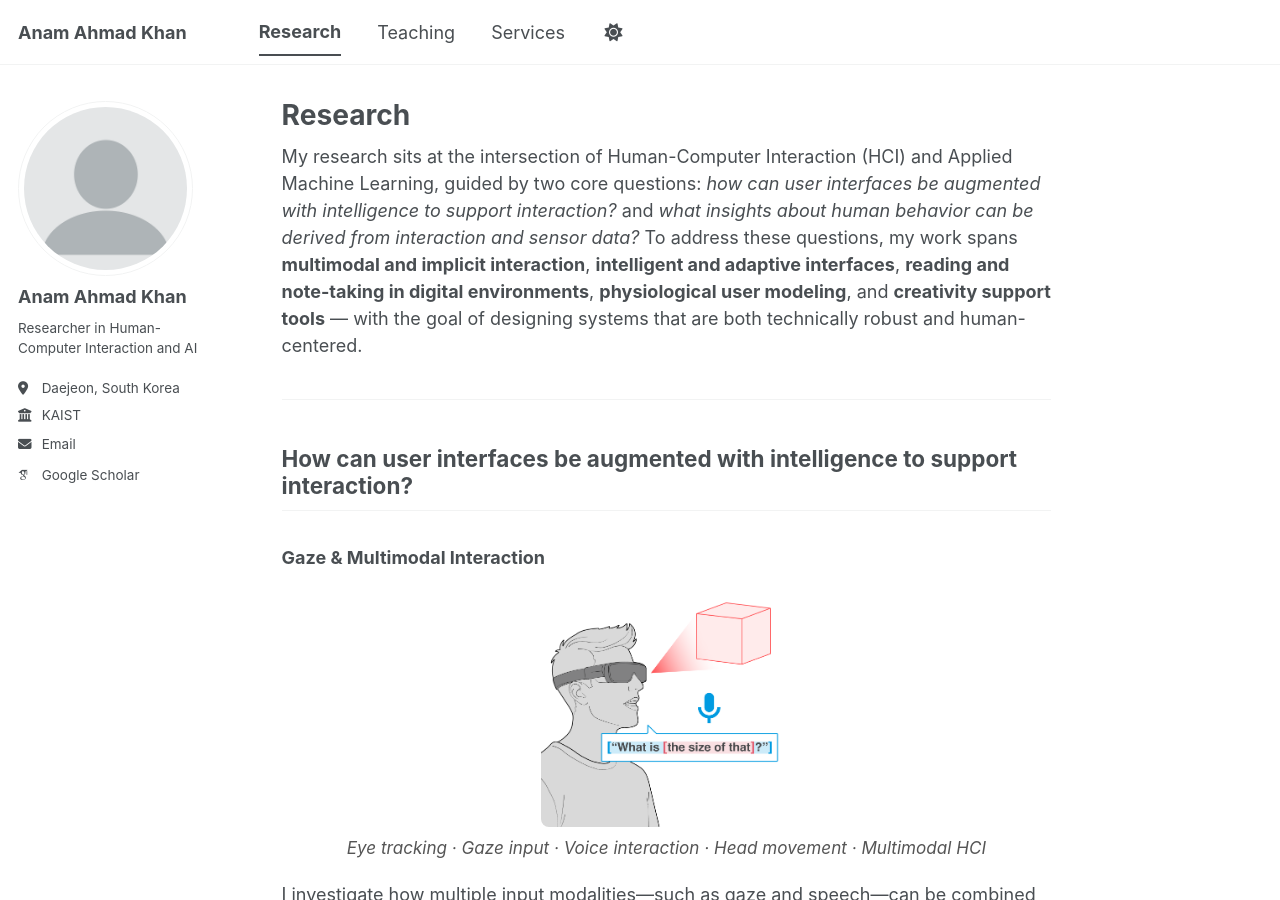
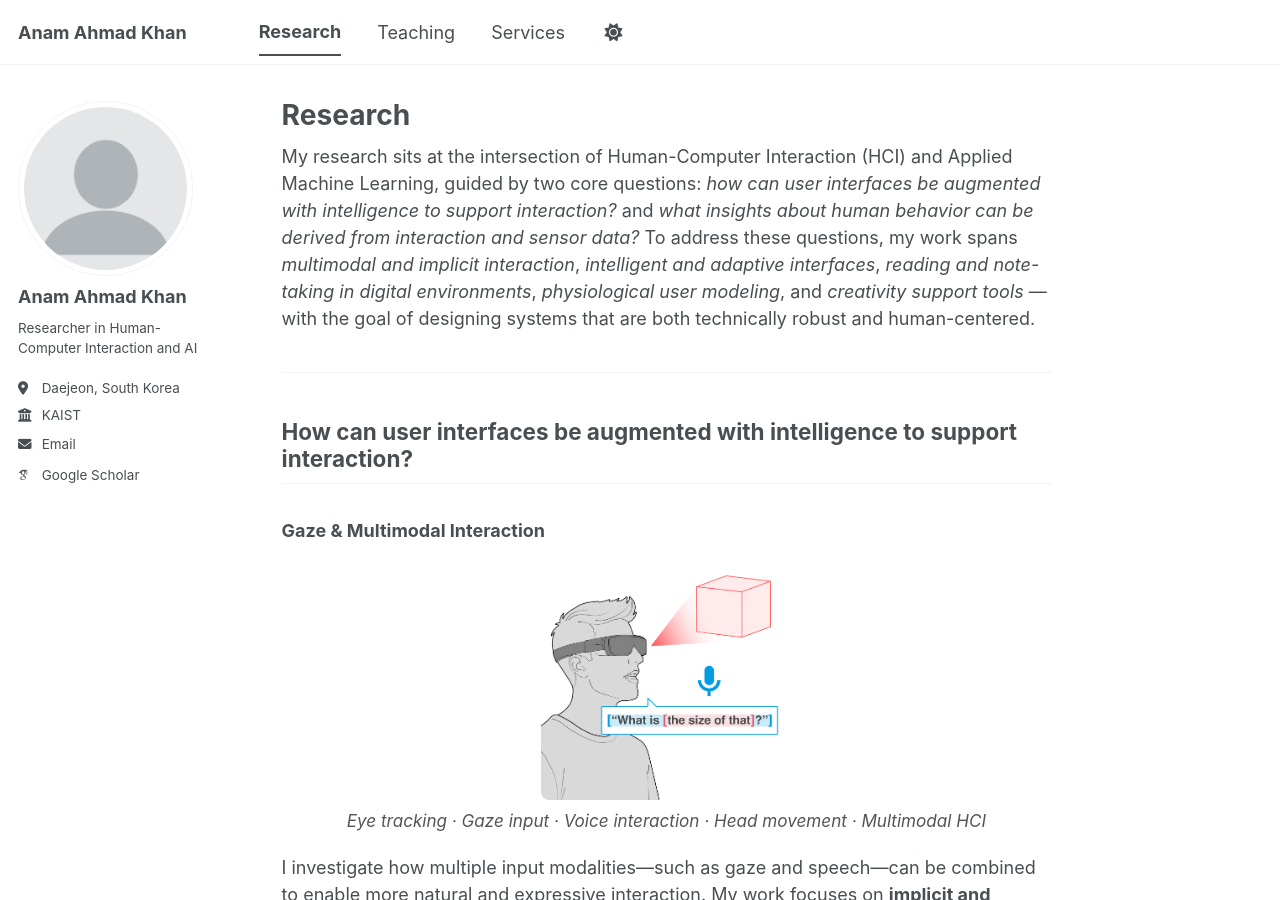
Before and after one commit to khananamahmad3-max/anamkhan.github.io, a Jekyll site: the page built from _pages/research.md, in a window 1280 px wide and 900 px high. Built offline with Jekyll 4.4.1, drawn with Linux system fonts in a browser that asks for light colours; some web fonts are replaced; a script bundle is joined from its source files by our own code; library files that are not in the unit come from our copies.

```diff
--- a/_pages/research.md
+++ b/_pages/research.md
@@ -7,7 +7,7 @@ author_profile: true
 
 <p>
 My research sits at the intersection of Human-Computer Interaction (HCI) and Applied Machine Learning, guided by two core questions: <em>how can user interfaces be augmented with intelligence to support interaction?</em> and <em>what insights about human behavior can be derived from interaction and sensor data?</em>
-To address these questions, my work spans <strong>multimodal and implicit interaction</strong>, <strong>intelligent and adaptive interfaces</strong>, <strong>reading and note-taking in digital environments</strong>, <strong>physiological user modeling</strong>, and <strong>creativity support tools</strong> — with the goal of designing systems that are both technically robust and human-centered.
+To address these questions, my work spans <em>multimodal and implicit interaction</em>, <em>intelligent and adaptive interfaces</em>, <em>reading and note-taking in digital environments</em>, <em>physiological user modeling</em>, and <em>creativity support tools</em> — with the goal of designing systems that are both technically robust and human-centered.
 </p>
 
 <hr style="margin:40px 0;">
```
